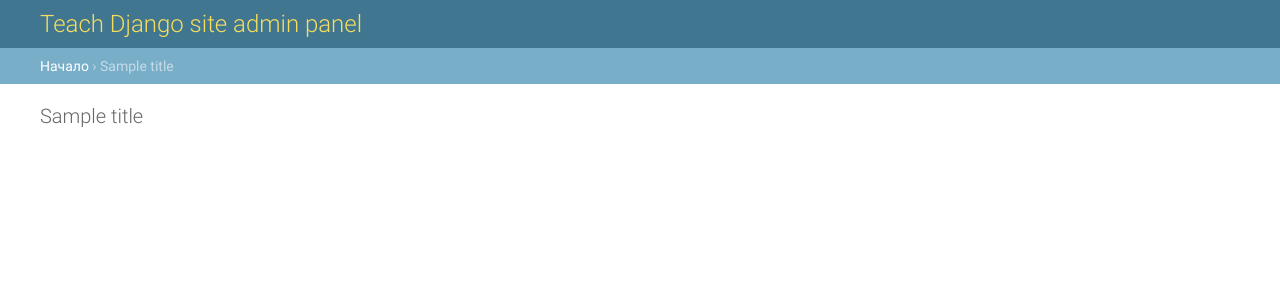
After one commit to Ingco/django_teach, a Django app: template polls/templates/admin/base_site.html in a window 1280 px wide. The commit adds this page. Shown: the top 300 px of the page. Run offline with Django 3.2, Linux system fonts and the light colour scheme; the template is opened without the code that fills it: most values are stand-ins (such as "Sample title", 1, 10 or a date in 2020).

Commit message:
Add static file in index.html and add admin template base_site.html

```diff
--- /dev/null
+++ b/polls/static/polls/style.css
@@ -0,0 +1,3 @@
+li {
+    background-color: green;
+}
--- /dev/null
+++ b/polls/templates/admin/base_site.html
@@ -0,0 +1,9 @@
+{% extends "admin/base.html" %}
+
+{% block title %}{{ title }} | {{ site_title|default:_('Teach Django site admin panel') }}{% endblock %}
+
+{% block branding %}
+<h1 id="site-name"><a href="{% url 'admin:index' %}">{{ site_header|default:_('Teach Django site admin panel') }}</a></h1><!--Django administration-->
+{% endblock %}
+
+{% block nav-global %}{% endblock %}
--- a/polls/templates/polls/index.html
+++ b/polls/templates/polls/index.html
@@ -1,7 +1,9 @@
+{% load static %}
+<link rel="stylesheet" type="text/css" href="{% static 'polls/style.css' %}">
 {% if latest_question_list %}
     <ul>
         {% for question in latest_question_list %}
-        <li><a href="{% url 'polls:detail' question.id %}">{{ question.question_text }}</a></li>
+        <li><a href="{% url 'polls:detail' question.id %}">{{ question.question_text }} - {{ BASE_DIR }}</a></li>
         {% endfor %}
     </ul>
 {% else %}
```
